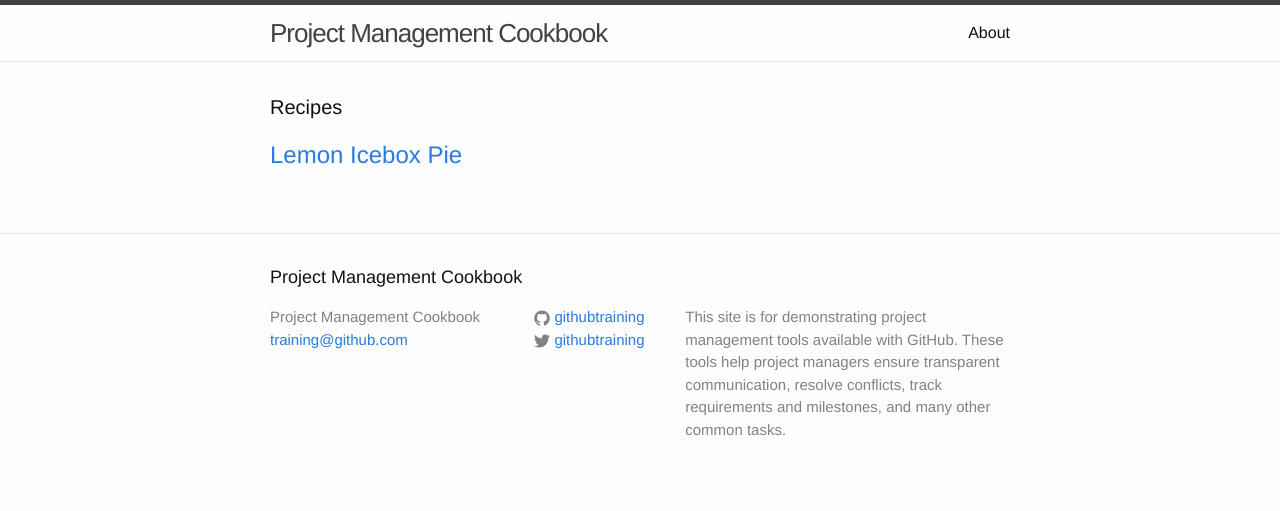
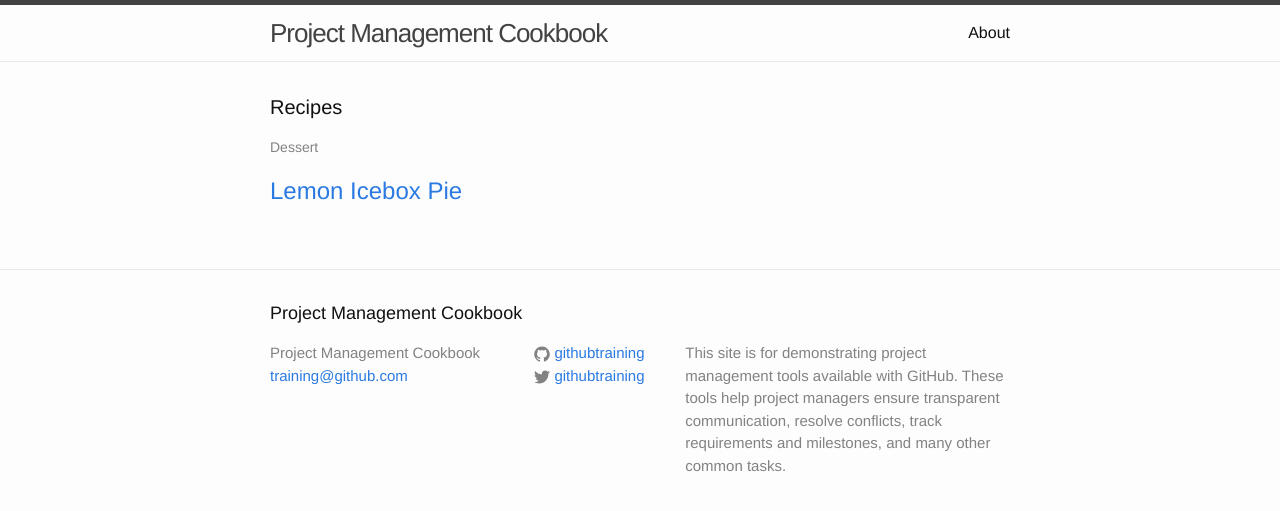
Before and after one commit to githubschool/pm-cookbook, a Jekyll site: the page built from index.html, in a window 1280 px wide. Shown: the top 511 px of the page. Built offline with Jekyll 4.4.1, drawn with Linux system fonts in a browser that asks for light colours.

Commit message:
Clean up base formatting

```diff
--- a/_sass/_layout.scss
+++ b/_sass/_layout.scss
@@ -189,6 +189,15 @@
 }
 
 
+/**
+ * Recipes
+ */
+
+.recipe-category-list {
+  color: $grey-color;
+  font-size: $small-font-size;
+}
+
 
 /**
  * Posts
--- a/index.html
+++ b/index.html
@@ -1,12 +1,20 @@
 ---
 layout: default
 ---
+
+{% assign categories = site.recipes | group_by: "category" | sort: "name" %}
 
 <div class="home">
 
   <h1 class="page-heading">Recipes</h1>
 
+  {% for category in categories %}
+
+    <h4 class="recipe-category-list">{{ category.name }}</h4>
+
+
       <ul class="post-list">
+
         {% for recipe in site.recipes %}
           <li>
             <h2>
@@ -14,7 +22,11 @@ layout: default
             </h2>
           </li>
         {% endfor %}
+
       </ul>
+
+  {% endfor %}
+
 
   <!-- <p class="rss-subscribe">subscribe <a href="{{ "/feed.xml" | prepend: site.baseurl }}">via RSS</a></p> -->
 
```
Also changed, not shown: _recipes/desserts/lemon-icebox-pie.md (+1 -1 lines). Lines whose indentation alone changed are shown as unchanged.
